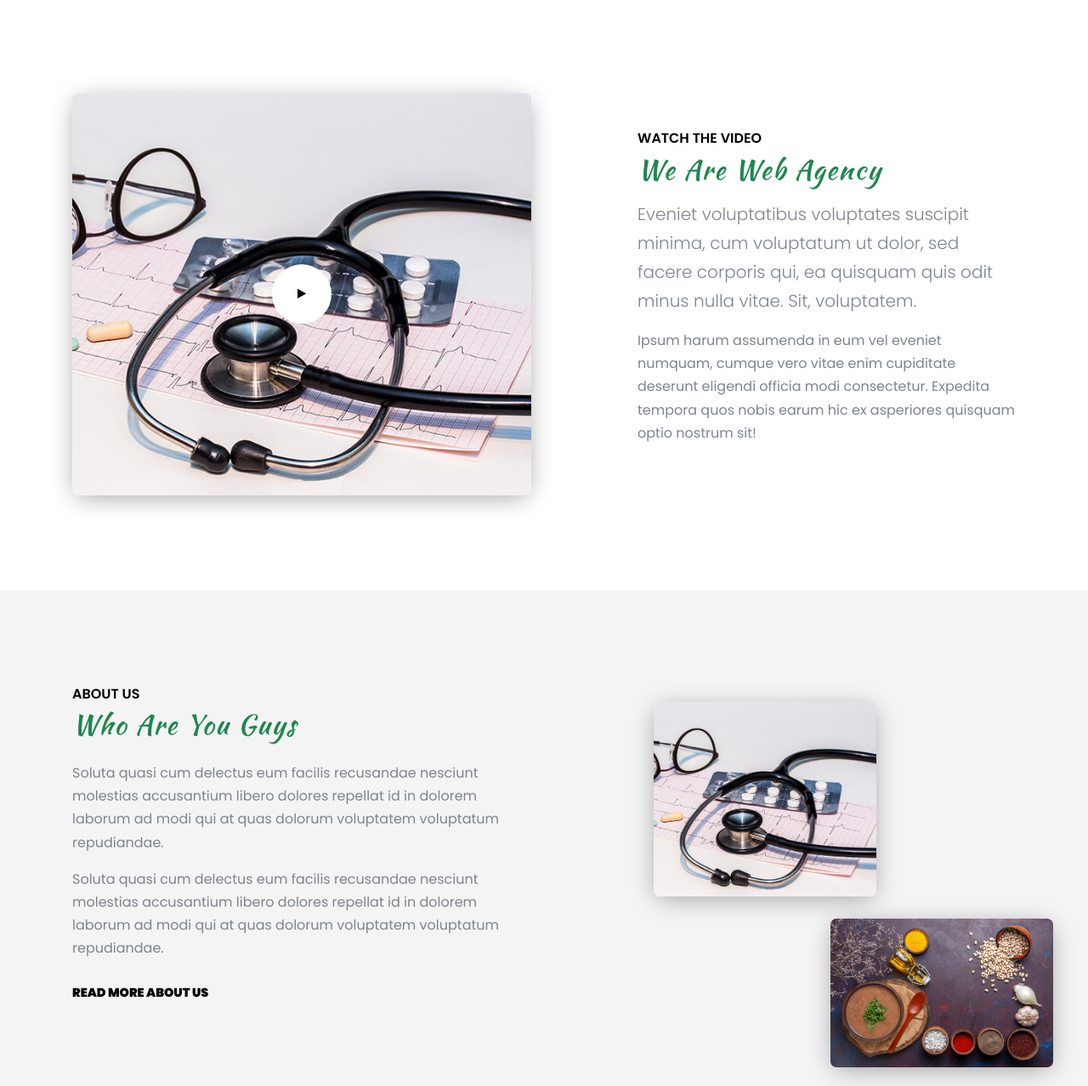
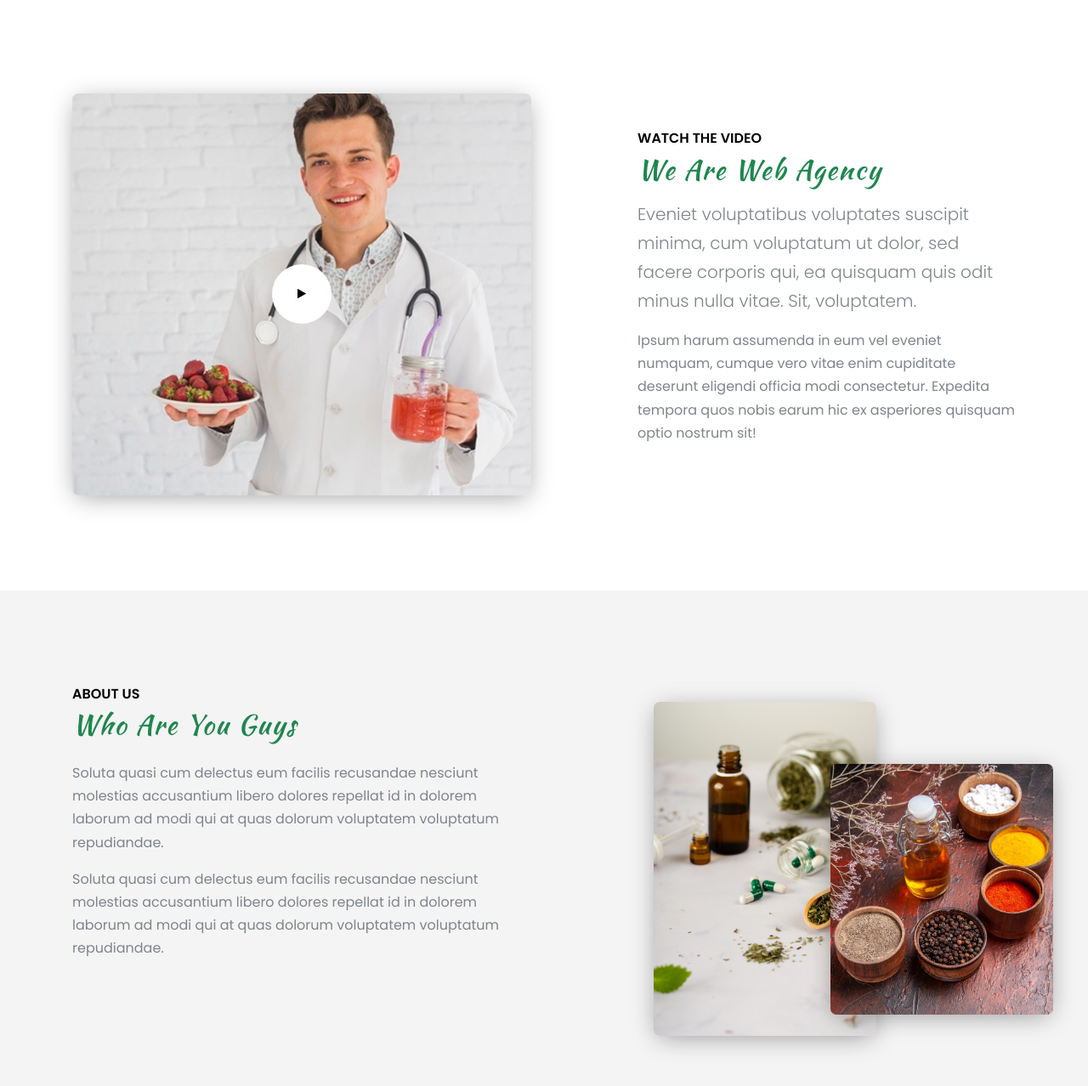
Before and after one commit to diwadv08/phl, a plain HTML site: page about.html in a window 1280 px wide. Shown: the part 902-2180 px from the top of the page at 85% size. Drawn offline with Linux system fonts and the light colour scheme; files that its build step writes are made by us from their sources; files whose address does not match are found by name.

Commit message:
Add files via upload

```diff
--- a/about.html
+++ b/about.html
@@ -106,7 +106,7 @@
           <div class="col-lg-6 mb-5 mb-lg-0">
             <a data-fancybox data-ratio="2" href="https://vimeo.com/317571768" class="block__96788">
               <span class="play-icon"><span class="icon-play"></span></span>
-              <img src="images/sq_img_6.jpg" alt="Image" class="img-fluid img-shadow">
+              <img src="images/sq_img_4.jpg" alt="Image" class="img-fluid img-shadow">
             </a>
           </div>
           <div class="col-lg-5 ml-auto">
@@ -130,11 +130,10 @@
 
             <p>Soluta quasi cum delectus eum facilis recusandae nesciunt molestias accusantium libero dolores repellat id in dolorem laborum ad modi qui at quas dolorum voluptatem voluptatum repudiandae.</p>
             <p>Soluta quasi cum delectus eum facilis recusandae nesciunt molestias accusantium libero dolores repellat id in dolorem laborum ad modi qui at quas dolorum voluptatem voluptatum repudiandae.</p>
-            <p class="mt-4"><a href="#" class="spepcial_link">Read more about us</a></p>
           </div>
           <div class="col-md-5 ml-auto img-overlap">
-            <div class="img-1"><img src="images/sq_img_6.jpg" alt="Image" class="img-fluid img-shadow"></div>
-            <div class="img-2"><img src="images/sq_img_10.jpg" alt="Image" class="img-fluid img-shadow"></div>
+            <div class="img-1"><img src="images/sq_img_11.jpg" alt="Image" class="img-fluid img-shadow"></div>
+            <div class="img-2"><img src="images/sq_img_12.jpg" alt="Image" class="img-fluid img-shadow"></div>
           </div>
         </div>
 
@@ -214,7 +213,7 @@
               <a href="#"><span class="icon-linkedin"></span></a>
             </div>
           </div>
-          <div class="col-lg-4 my-3 border-right text-center">
+          <div class="col-lg-4 my-3  text-center">
             <img src="images/person_1.jpg" alt="Image" class="img-fluid mb-4 rounded-pill border border-success w-50">
 
             <h3>Mr. Shashanka G.K</h3>
@@ -258,7 +257,7 @@
             </div>
 
           </div>
-          <div class="col-lg-4 my-3 border-right text-center">
+          <div class="col-lg-4 my-3 text-center">
             <img src="images/person5.png" alt="Image" class="img-fluid mb-4 rounded-pill border border-success w-50">
             <h3>Dr. Varsha P</h3>
             <p class="text-secondary">Renowned Expert in Ayurvedic Healthcare<br><b class="text-success">(Chief Consultant)</b></p>
```
Also changed, not shown: index.html (+2 -2 lines).
